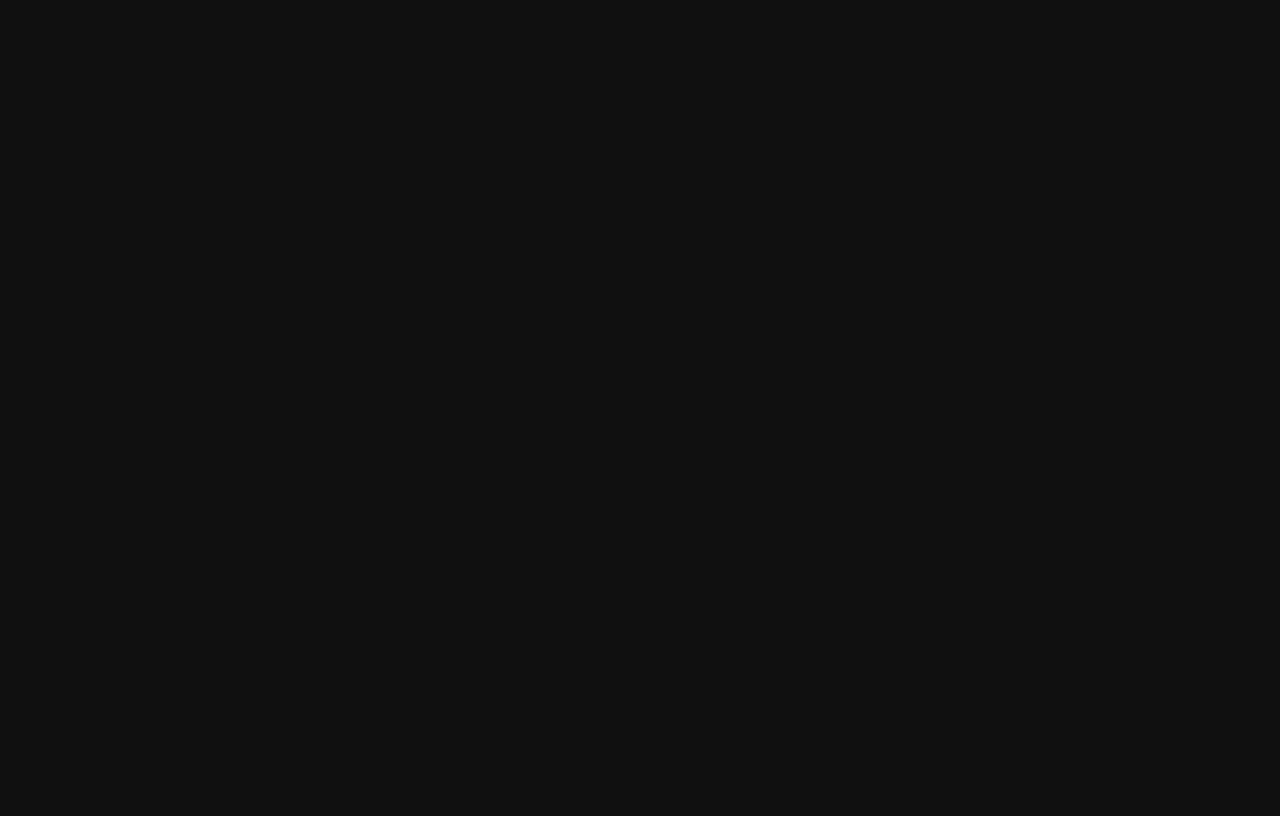
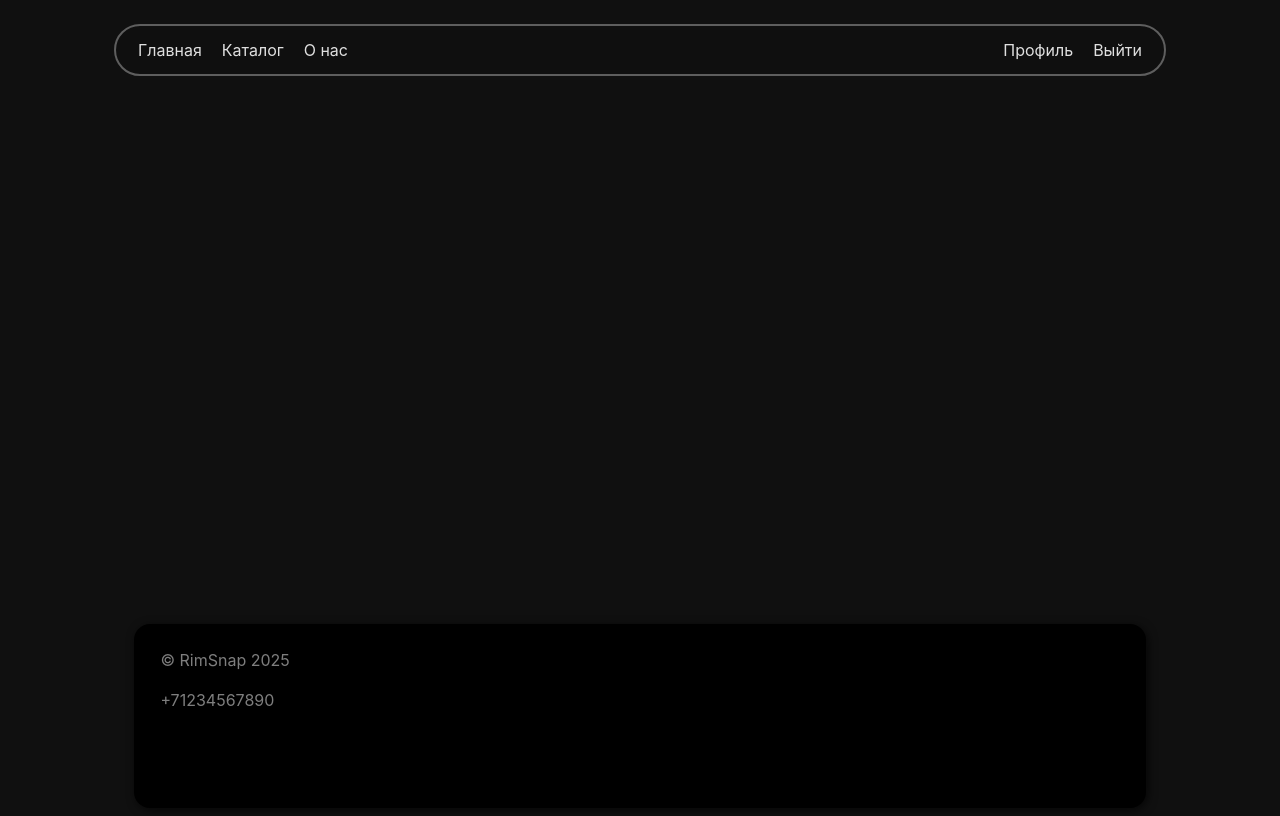
Before and after one commit to Jeyw1n/rimsnap, a React (Vite) app in the folder frontend/: page /cart in a window 1280 px wide. Before the commit this address had no page. Built offline with nearby package versions, Linux system fonts and the light colour scheme; sample sign-in values are in the browser's storage; a web font is replaced by a local one.

Commit message:
Create cart page

```diff
--- a/frontend/src/App.jsx
+++ b/frontend/src/App.jsx
@@ -11,6 +11,7 @@ import Product from './pages/product/ProductPage';
 import ScrollToTop from './components/scroll_to_top/ScrollToTop';
 import AboutUs from './pages/about/AboutPage';
 import ProtectedRoute from './routes/ProtectedRoute';
+import CartPage from './pages/cart/CartPage.jsx';
 
 function App() {
   return (
@@ -26,6 +27,7 @@ function App() {
            {/* Защищенные маршруты */}
           <Route element={<ProtectedRoute />}>
             <Route path="/profile" element={<ProfilePage />} />
+            <Route path="/cart" element={<CartPage />} />
           </Route>
 
           <Route path="/about" element={<AboutUs />} />
--- /dev/null
+++ b/frontend/src/pages/cart/CartPage.jsx
@@ -0,0 +1,16 @@
+import React from "react";
+
+import Header from "../../components/header/Header";
+import Footer from "../../components/footer/Footer";
+
+
+const CartPage = () => {
+  return (
+    <>
+      <Header currentPage={"cart"} />
+      <Footer />
+    </>
+  );
+}
+
+export default CartPage;
```
